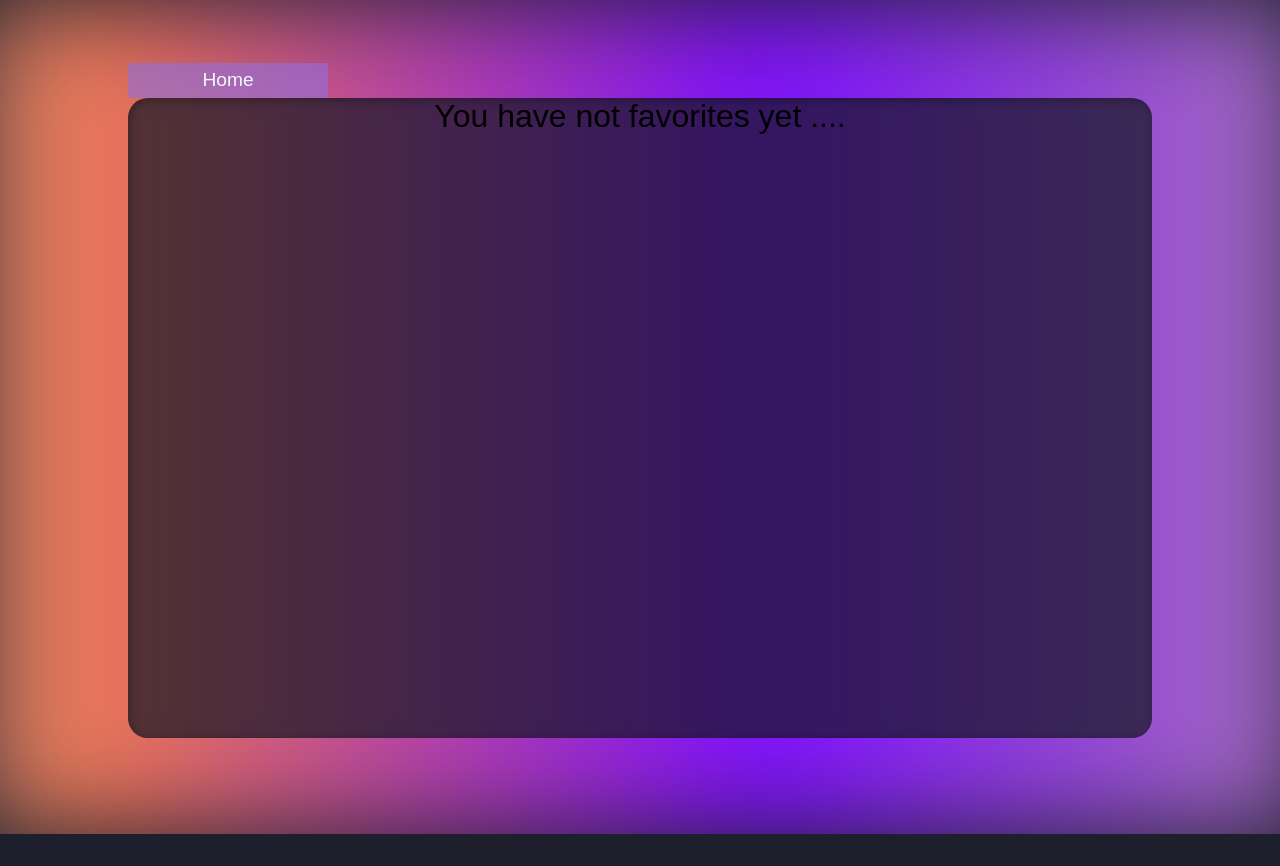
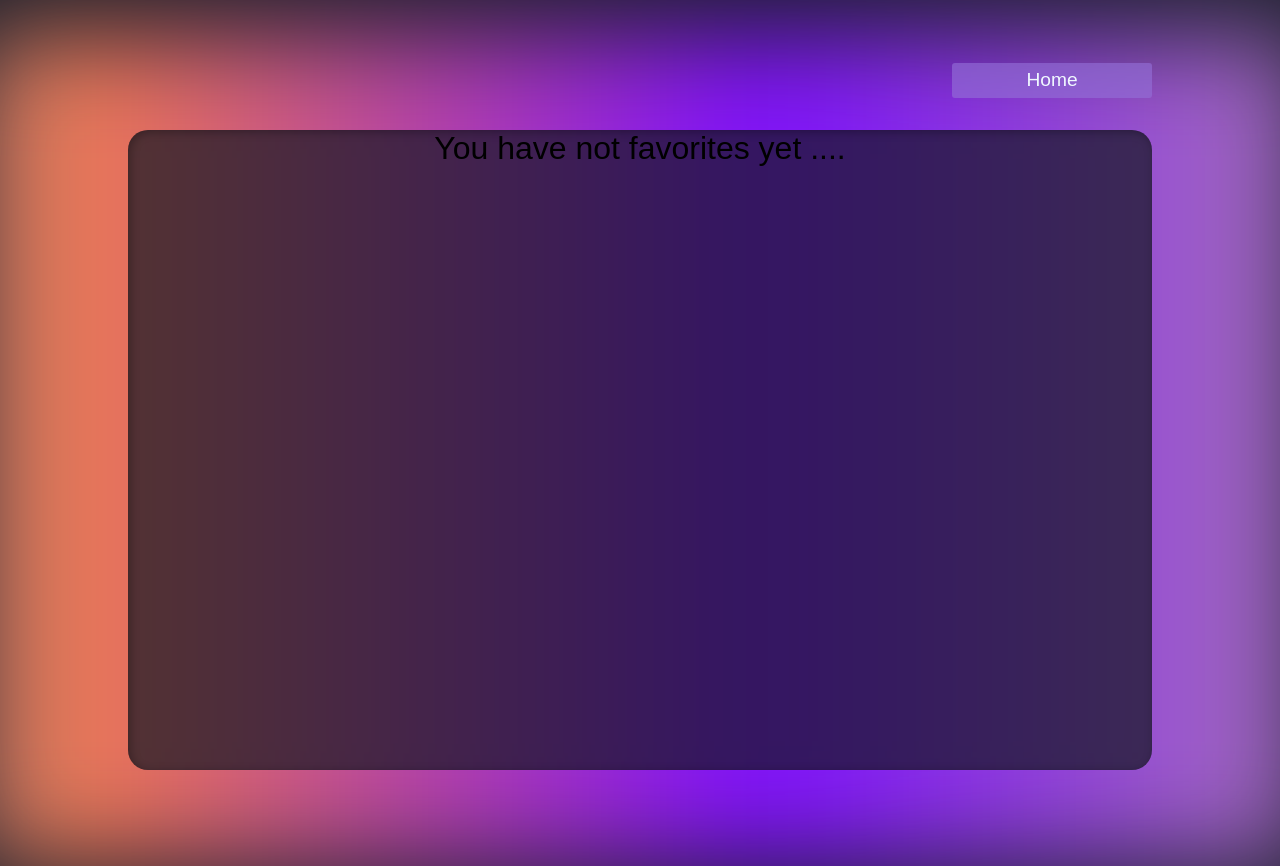
Before and after one commit to Fakhatova/RAG-TIME, a React (Create React App) app: page /Activity/Favorites in a window 1280 px wide. Shown: the top 866 px of the page. Before the commit the page ends 834 px from the top, so only its background shows below. Built offline with nearby package versions, Linux system fonts and the light colour scheme.

Commit message:
add styling for nav bar on favorites component"

```diff
--- a/src/Components/Favorites/Favorites.css
+++ b/src/Components/Favorites/Favorites.css
@@ -39,3 +39,11 @@
         width: 300px;
         color: #f0f8ff;
     }
+
+    .favorites-nav {
+        display: flex;
+        flex-direction: row;
+        justify-content: flex-end;
+        align-items: center;
+        height: 100px;
+    }
--- a/src/Components/Favorites/Favorites.js
+++ b/src/Components/Favorites/Favorites.js
@@ -35,7 +35,7 @@ const displayFavorites = () => {
 
     return (
         <main>
-        <nav>
+        <nav className="favorites-nav">
         <button className="home-btn">Home</button>
         </nav>
         <section className="favorites-section">
```
